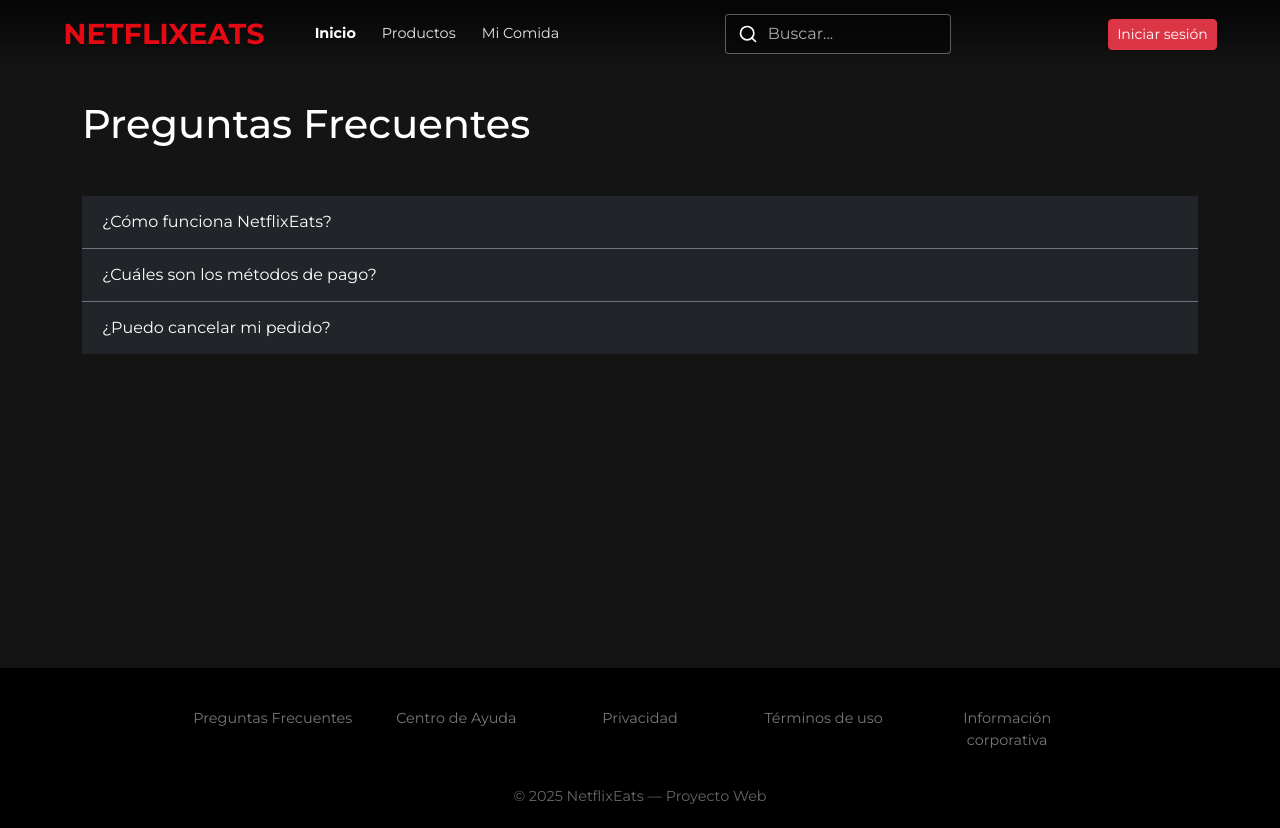
After one commit to arnaucanet/MVC, a PHP site: template view/info/faq.php in a window 1280 px wide. The commit adds this page. Run offline with PHP 8.4, Linux system fonts and the light colour scheme; the template is opened without the code that fills it, so the values that code supplies are empty.

Commit message:
- Mejora de footer y sus paginas

```diff
--- /dev/null
+++ b/view/info/faq.php
@@ -0,0 +1,45 @@
+<?php include 'view/parcials/header.php'; ?>
+<div class="container" style="padding-top:100px; padding-bottom: 50px; color: #fff;">
+    <h1 class="mb-5">Preguntas Frecuentes</h1>
+
+    <div class="accordion accordion-flush" id="faqAccordion">
+        <div class="accordion-item bg-dark text-white border-secondary">
+            <h2 class="accordion-header" id="flush-headingOne">
+                <button class="accordion-button collapsed bg-dark text-white shadow-none" type="button" data-bs-toggle="collapse" data-bs-target="#flush-collapseOne">
+                    ¿Cómo funciona NetflixEats?
+                </button>
+            </h2>
+            <div id="flush-collapseOne" class="accordion-collapse collapse" data-bs-parent="#faqAccordion">
+                <div class="accordion-body text-white-50">
+                    NetflixEats es un servicio de entrega de comida a domicilio inspirado en tus series y películas favoritas. Simplemente regístrate, elige tus platos y recíbelos en la comodidad de tu hogar.
+                </div>
+            </div>
+        </div>
+        <div class="accordion-item bg-dark text-white border-secondary">
+            <h2 class="accordion-header" id="flush-headingTwo">
+                <button class="accordion-button collapsed bg-dark text-white shadow-none" type="button" data-bs-toggle="collapse" data-bs-target="#flush-collapseTwo">
+                    ¿Cuáles son los métodos de pago?
+                </button>
+            </h2>
+            <div id="flush-collapseTwo" class="accordion-collapse collapse" data-bs-parent="#faqAccordion">
+                <div class="accordion-body text-white-50">
+                    Aceptamos tarjetas de crédito y débito (Visa, Mastercard, American Express) y PayPal.
+                </div>
+            </div>
+        </div>
+        <div class="accordion-item bg-dark text-white border-secondary">
+            <h2 class="accordion-header" id="flush-headingThree">
+                <button class="accordion-button collapsed bg-dark text-white shadow-none" type="button" data-bs-toggle="collapse" data-bs-target="#flush-collapseThree">
+                    ¿Puedo cancelar mi pedido?
+                </button>
+            </h2>
+            <div id="flush-collapseThree" class="accordion-collapse collapse" data-bs-parent="#faqAccordion">
+                <div class="accordion-body text-white-50">
+                    Puedes cancelar tu pedido dentro de los primeros 5 minutos de haberlo realizado desde la sección "Mis Pedidos". Pasado ese tiempo, el restaurante ya habrá comenzado a prepararlo.
+                </div>
+            </div>
+        </div>
+    </div>
+    <br><br><br><br><br><br><br><br><br>
+</div>
+<?php include 'view/parcials/footer.php'; ?>
--- a/view/parcials/footer.php
+++ b/view/parcials/footer.php
@@ -1,6 +1,46 @@
-<footer class="mt-5 mb-3">
+<footer class="netflixeats-footer mt-5 mb-3">
+    <style>
+        .netflixeats-footer {
+            background: #000;
+            color: #777;
+            padding: 40px 0 20px;
+            font-size: 0.9rem;
+        }
+        .netflixeats-footer a {
+            color: #777;
+            text-decoration: none;
+        }
+        .netflixeats-footer a:hover {
+            text-decoration: underline;
+        }
+        .netflixeats-footer .footer-links {
+            max-width: 900px;
+            margin: auto;
+            display: grid;
+            grid-template-columns: repeat(auto-fill, minmax(150px, 1fr));
+            gap: 18px;
+            padding-bottom: 25px;
+        }
+        .netflixeats-footer .footer-bottom {
+            text-align: center;
+            color: #666;
+            margin-top: 10px;
+        }
+    </style>
+
     <div class="container">
-        <p>© 2025 NetflixEats - Proyecto Web</p>
+
+        <div class="footer-links">
+            <a href="index.php?controller=Info&action=faq">Preguntas Frecuentes</a>
+            <a href="index.php?controller=Info&action=help">Centro de Ayuda</a>
+            <a href="index.php?controller=Info&action=privacy">Privacidad</a>
+            <a href="index.php?controller=Info&action=terms">Términos de uso</a>
+            <a href="index.php?controller=Info&action=corporate">Información corporativa</a>
+        </div>
+
+        <div class="footer-bottom">
+            © 2025 NetflixEats — Proyecto Web
+        </div>
     </div>
 </footer>
 
```
Also changed, not shown: controller/InfoController.php (added, +24 -0 lines), view/info/corporate.php (added, +39 -0 lines), view/info/help.php (added, +35 -0 lines), view/info/privacy.php (added, +27 -0 lines), view/info/terms.php (added, +24 -0 lines).
